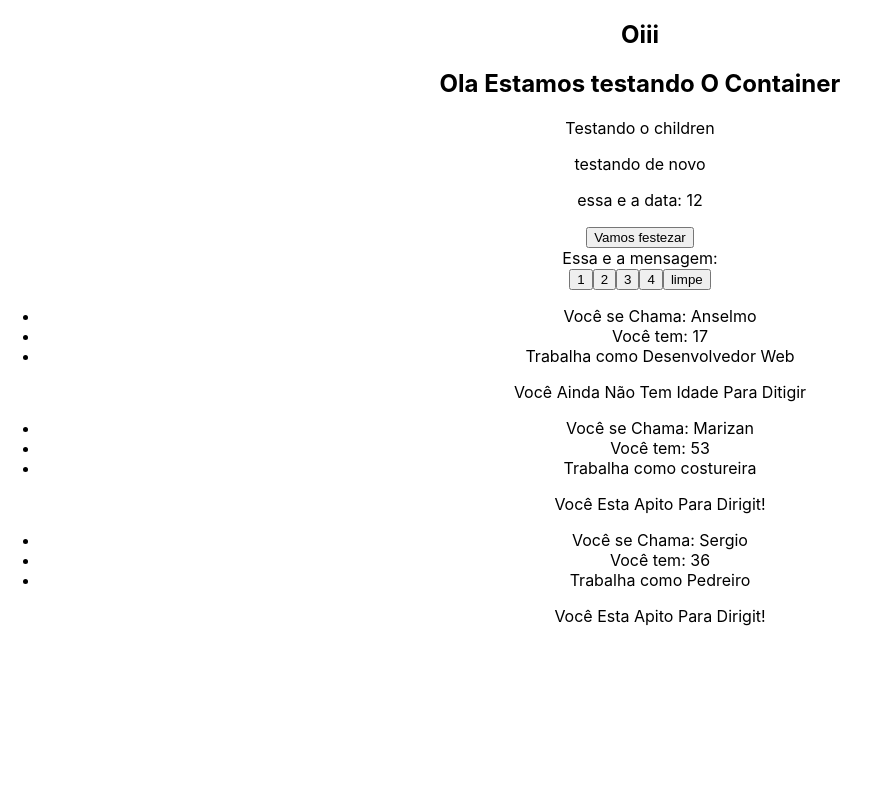
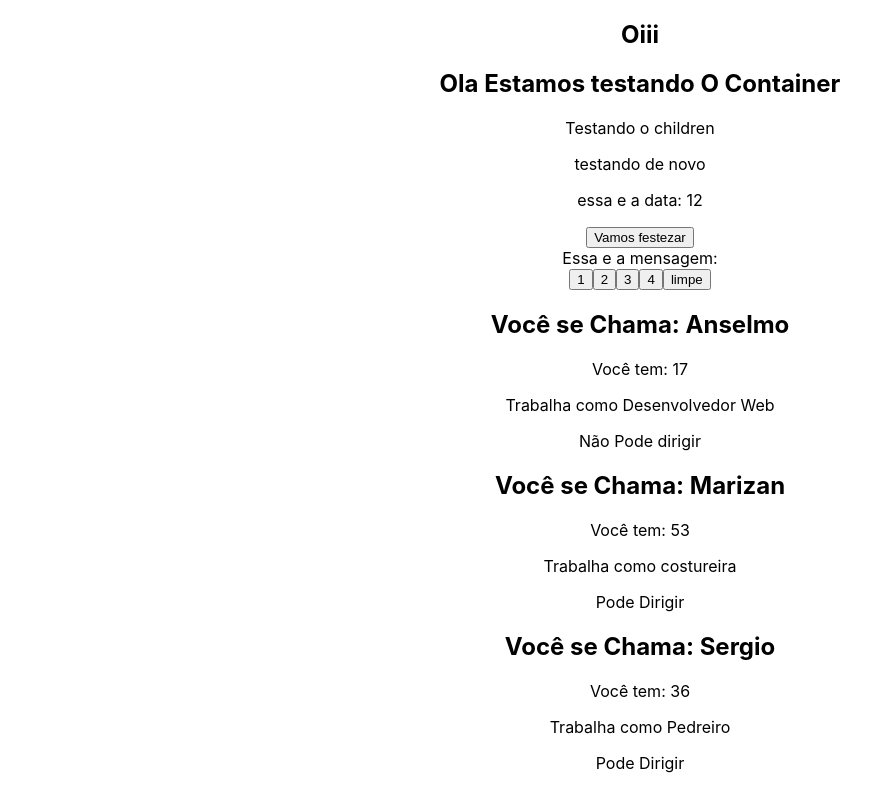
Before and after one commit to Anselmo5/CursoReact, a React (Create React App) app in the folder etapa3/: page / in a window 1280 px wide. Shown: the part 2017-2806 px from the top of the page, without its empty margins (0-880 px from the left). Before the commit the page ends 2659 px from the top, so only its background shows below. Built offline with nearby package versions, Linux system fonts and the light colour scheme.

Commit message:
alteração

```diff
--- a/etapa3/src/App.js
+++ b/etapa3/src/App.js
@@ -33,9 +33,9 @@ function App() {
   // Array desafio
 
   const Pessoas =[
-     {id:1, nome: "Anselmo", idade:17, proficao: "Desenvolvedor Web", podedirigir: false},
-     {id:2, nome: "Marizan", idade:53, proficao: "costureira", podedirigir: true},
-     {id:3, nome: "Sergio", idade:36, proficao: "Pedreiro", podedirigir: true}
+     {id:1, nome: "Anselmo", idade:17, proficao: "Desenvolvedor Web", },
+     {id:2, nome: "Marizan", idade:53, proficao: "costureira",},
+     {id:3, nome: "Sergio", idade:36, proficao: "Pedreiro",}
   ]
 
 
@@ -99,7 +99,6 @@ function App() {
           name={Pessoas.nome}
           idade={Pessoas.idade}
           proficao={Pessoas.proficao}
-          podedirigir={Pessoas.podedirigir}
         />
        ))}
 
--- a/etapa3/src/components/UserDetails.js
+++ b/etapa3/src/components/UserDetails.js
@@ -1,15 +1,14 @@
 import React from 'react'
 
-const UserDetails = ({name,idade,proficao,podedirigir}) => {
+const UserDetails = ({name,idade,proficao,}) => {
   return (
     <div>
-      <ul>
-        <li> Você se Chama: {name} </li>
-        <li> Você tem: {idade}</li>
-        <li> Trabalha como {proficao} </li>
-        {podedirigir && <p> Você Esta Apito Para Dirigit!</p>}
-        {!podedirigir && <p> Você Ainda Não Tem Idade Para Ditigir</p>}
-      </ul>
+
+        <h2> Você se Chama: {name} </h2>
+        <p> Você tem: {idade}</p>
+        <p> Trabalha como {proficao} </p>
+        {idade >= 18 ? (<p>Pode Dirigir</p>): (<p>Não Pode dirigir</p>)}
+
     </div>
   )
 }
```
